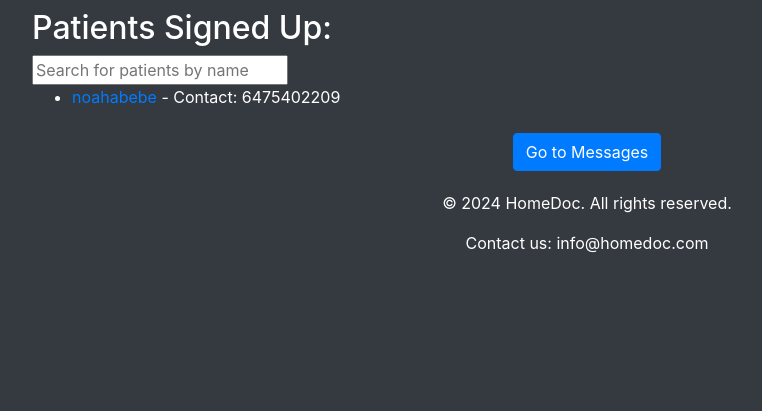
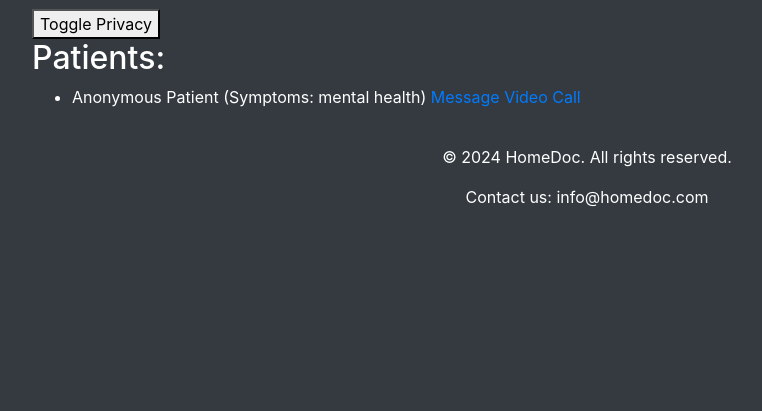
Before and after one commit to Noahabebe/HomeDoc, a Flask app: page /dashboard in a window 1280 px wide. Shown: the part 173-584 px from the top of the page, without its empty margins (53-815 px from the left). Run offline with Flask 3, Linux system fonts and the light colour scheme; the visitor is signed in with stand-in values (Sample User, id 1); data comes from the database, SQL or seed files in the repository; both versions use the stored data as it was after the commit; some libraries are stand-ins or nearby versions.

Commit message:
fix 2 communication messages

```diff
--- a/app.py
+++ b/app.py
@@ -6,6 +6,23 @@ from flask_socketio import SocketIO, emit
 from communication import communication_bp
 from database import DatabaseConnection
 import subprocess
+import hashlib
+
+id_mapping = {}
+
+def hash_id(user_id):
+    # Hash the user ID
+    hashed = hashlib.sha256(str(user_id).encode()).hexdigest()
+
+    # Store the mapping
+    id_mapping[hashed] = user_id
+
+    return hashed
+
+def unhash_id(hashed_id):
+    # Return the original user ID if the hashed ID exists in the mapping
+    return id_mapping.get(hashed_id, None)
+
 app = Flask(__name__)
 
 app.register_blueprint(communication_bp, url_prefix='/communication')
@@ -20,12 +37,6 @@ from database import DatabaseConnection
 # Function to search and download doctor info
 
 
-
-
-def search_and_download_gmc(doctor_name=None):
-    # Example implementation for GMC (UK)
-    # Add the scraping logic for GMC's website here
-    pass
 
 def search_and_download_ahpra(doctor_name=None):
     with sync_playwright() as playwright:
@@ -253,8 +264,6 @@ def doctor_search():
                 print("State is required for AMA!")
                 return render_template('doctor_search.html', error="State or ZIP code is required for AMA!")
             search_results = search_and_download_ama(doctor_name=doctor_name, state=state)
-        elif region == 'GMC':
-            search_results = search_and_download_gmc(doctor_name)
         elif region == 'AHPRA':
             search_results = search_and_download_ahpra(doctor_name=doctor_name)
         elif region == 'HPCSA':
@@ -320,7 +329,7 @@ def finalize_signup():
     db.add_doctor(doctor_name, doctor_phone, doctor_location, doctor_specialization, doctor_username, doctor_password)
 
     flash("Sign-up successful! Confirmation text sent.")
-    return redirect(url_for('dashboard', user_type='doctor'))
+    return redirect(url_for('doctor_login'))
 
 # Sign up route for patients
 @app.route("/patient_signup", methods=["GET", "POST"])
@@ -330,9 +339,10 @@ def patient_signup():
         patient_phone = request.form.get('patient_phone')
         patient_username = request.form.get('patient_username')
         patient_password = request.form.get('patient_password')
+        symptoms = request.form['symptoms']
 
         db = DatabaseConnection()
-        db.add_patient(patient_name, patient_phone, patient_username, patient_password)
+        db.add_patient(patient_name, patient_phone, patient_username, patient_password, symptoms)
 
         flash("Sign-up successful!")
         return redirect(url_for('dashboard', user_type='patient'))
@@ -379,7 +389,6 @@ def patient_login():
 
     return render_template("patient_login.html")
 
-# Dashboard route
 @app.route("/dashboard")
 def dashboard():
     if 'username' not in session:
@@ -390,23 +399,155 @@ def dashboard():
     username = session.get('username')
 
 
+
     if user_type == 'doctor':
-        user_info = db.get_doctor_by_username(username)
         patients = db.get_patients()
-        return render_template("dashboard.html", user_type=user_type, user_info=user_info, patients=patients)
+        for patient in patients:
+         patient['hashed_id'] = hash_id(patient['id'])
+        return render_template('dashboard.html', patients=patients, user_type='doctor', username=username, id1=patient['hashed_id'])
+    elif user_type == 'patient':
+        doctors = db.get_doctors()
+        for doctor in doctors:
+         doctor['hashed_id'] = hash_id(doctor['id'])
+        return render_template('dashboard.html', doctors=doctors, user_type='patient', username=username, id1=doctor['hashed_id'])
+    return redirect(url_for('login'))
+
+@app.route('/message/<recipient_id>', methods=['GET'])
+def message(recipient_id):
+    current_username = session.get('username')
+    user_type = session.get('user_type')
+
+    actual_recipient_id = unhash_id(recipient_id)
+    # Fetch recipient's details from the database
+    db = DatabaseConnection()
+    recipient_details = db.get_contact_details(actual_recipient_id, user_type)
+
+    # Check privacy settings
+    if db.is_privacy_off_for_both(current_username, recipient_details['username']):
+         recipient_display_name = recipient_details['name']
+    else:
+
+        recipient_display_name = recipient_id
+
+
+    return render_template('message.html',
+                           recipient_username=recipient_display_name,
+                           user_id=current_username)
+
+@app.route('/send_message', methods=['POST'])
+def send_message():
+    sender_id = request.json.get('sender_id')
+
+    recipient_id = request.json.get('recipient_id')
+    message = request.json.get('message')
+    user_type = session.get('user_type')
+    db = DatabaseConnection()
+    actual_sender_id = unhash_id(sender_id)
+    actual_recipient_id = unhash_id(recipient_id)
+
+
+    if not (db.is_privacy_off_for_both(actual_sender_id, actual_recipient_id)):
+
+
+
+        sender_details = db.get_contact_details(actual_sender_id, user_type)
+        recipient_details = db.get_contact_details(actual_recipient_id, user_type)
+
+        hashed_sender_id = hash_id(sender_details['id'])
+        hashed_recipient_id = hash_id(recipient_details['id'])
+
+
+        emit('receive_message', {
+            'sender': hashed_sender_id,
+            'message': message
+        }, room=hashed_recipient_id)
+
+    else:
+        # Privacy disabled, use real usernames
+        sender_name = db.get_contact_details(actual_sender_id, user_type)['name']
+        recipient_name = db.get_contact_details(actual_recipient_id, user_type)['name']
+
+        # Emit the message with real usernames via Socket.IO
+        emit('receive_message', {
+            'sender': sender_name,
+            'message': message
+        }, room=recipient_name)
+
+    return jsonify({'status': 'Message sent successfully'}), 200
+
+
+@app.route('/match_doctors', methods=['POST'])
+def match_doctors():
+    db = DatabaseConnection()
+    price_min = request.form.get('price_min')
+    price_max = request.form.get('price_max')
+    doctors = db.match_doctors_anonymous(price_min, price_max)
+    return jsonify(doctors)
+
+
+# Privacy Toggle Route
+@app.route('/toggle_privacy', methods=['POST'])
+def toggle_privacy():
+    db = DatabaseConnection()
+    username = session.get('username')
+    user_type = session.get('user_type')
+    if user_type == 'doctor':
+        privacy_status = db.toggle_doctor_privacy(username)
 
     elif user_type == 'patient':
-        user_info = db.get_patient_by_username(username)
-        doctors = db.get_doctors()
-        return render_template("dashboard.html", user_type=user_type, user_info=user_info, doctors=doctors)
+        privacy_status = db.toggle_patient_privacy(username)
 
-    return "Error: Invalid user type"
+    return jsonify({'status': 'success', 'privacy': privacy_status})
+
+
+@app.route('/check_privacy_status', methods=['POST'])
+def check_privacy_status():
+    db = DatabaseConnection()
+    data = request.json
+    sender = data.get('sender')
+    recipient = data.get('recipient')
+    user_type = session.get('user_type')
+    # Check if both parties have privacy off
+    actual_recipient = unhash_id(recipient)
+    if db.is_privacy_off_for_both(sender, actual_recipient):
+        # Privacy is off, return contact details
+        contact_details = db.get_contact_details(actual_recipient, user_type)
+        return jsonify({'status': 'unlocked', 'details': contact_details})
+    else:
+        # Privacy still enabled, only messaging allowed
+        return jsonify({'status': 'locked'})
+
+
+
+
+# Video Call Route
+@app.route('/start_video_call', methods=['POST'])
+def start_video_call():
+    db = DatabaseConnection()
+
+    sender = request.json.get('sender')
+    recipient = request.json.get('recipient')
+    actual_sender= unhash_id(sender)
+    actual_recipient = unhash_id(recipient)
+
+    if db.is_privacy_off_for_both(actual_sender, actual_recipient):
+        return jsonify({'status': 'success', 'message': 'You can start a video call.'})
+    else:
+        return jsonify({'status': 'error', 'message': 'Both parties must disable privacy for video call.'})
+
+
+@app.route('/video_call/<recipient>')
+def video_call(recipient):
+    sender = session.get('username')
+    recipient = unhash_id(recipient)
+    return render_template('video_call.html', sender=sender, recipient=recipient)
+
 
 # Settings Route
 @app.route("/settings", methods=['GET', 'POST'])
 def settings():
     if 'username' not in session:
-        return redirect(url_for('login'))  # Redirect to login if not logged in
+        return redirect(url_for('login'))
 
     db = DatabaseConnection()
     current_username = session.get('username')
@@ -428,62 +569,67 @@ def settings():
         # Update user info in the database
         if user_type == 'doctor':
             specialization = request.form.get('specialization')
-            db.update_doctor_info(current_username, name, phone, new_username, new_password, specialization)  # Adjust based on your method
+            db.update_doctor_info(current_username, name, phone, new_username, new_password, specialization)
         else:
-            db.update_patient_info(current_username, name, phone, new_username, new_password)  # Adjust based on your method
+            db.update_patient_info(current_username, name, phone, new_username, new_password)
 
         # Update session username if it has changed
         if new_username != current_username:
             session['username'] = new_username
 
-        return redirect(url_for('dashboard'))  # Redirect to dashboard after update
+        return redirect(url_for('dashboard'))
 
     return render_template("settings.html", user_info=user_info, user_type=user_type)
 
-@app.route('/message/<recipient_username>')
-def message(recipient_username):
-    current_user = get_current_user()
-    if not current_user:
-        return redirect(url_for('login'))
 
-    # Check if recipient is a valid username
+# Socket.IO events for messaging
+@socketio.on('send_message')
+def handle_message(data):
+    sender = data['sender']
+    recipient = data['recipient']
+    message = data['message']
+    user_type = session.get('user_type')
     db = DatabaseConnection()
-    user_type = session.get('user_type')
-    if user_type == 'doctor':
-        recipient_user = db.get_doctor_by_username(recipient_username)
+    actual_sender= unhash_id(sender)
+    actual_recipient = unhash_id(recipient)
+
+    if not (db.is_privacy_off_for_both(actual_sender, actual_recipient)):
+        # Privacy is enabled: Send anonymous message
+        sender_id = db.get_contact_details(actual_sender, user_type)['id']
+        hash_sender_id = hash_id(sender_id)
+
+        emit('receive_message', {'sender': hash_sender_id, 'message': message}, room=recipient)
     else:
-        recipient_user = db.get_patient_by_username(recipient_username)
-
-
-    # Render the message page with the recipient's username
-    return render_template('message.html', recipient_username=recipient_username)
+        # Privacy is disabled: Send real message
+        sender_name = db.get_contact_details(actual_sender, user_type)['name']
+        emit('receive_message', {'sender': sender_name, 'message': message}, room=recipient)
 
 
 
-@app.route('/messages')
-def messages():
-    return render_template('messages.html')
+
+
 
 @socketio.on('offer')
 def handle_offer(data):
-    # Handle the received offer
     socketio.emit('offer', data, broadcast=True)
+
 
 @socketio.on('answer')
 def handle_answer(data):
-    # Handle the received answer
     socketio.emit('answer', data, broadcast=True)
+
 
 @socketio.on('ice_candidate')
 def handle_ice_candidate(data):
-    # Handle the received ICE candidate
     socketio.emit('ice_candidate', data, broadcast=True)
+
 
 # Logout Route
 @app.route('/logout')
 def logout():
-    session.pop('username', None)  # Remove username from session
-    return redirect(url_for('index'))  # Redirect to the home page
+    session.pop('username', None)
+    return redirect(url_for('index'))
+
 
 if __name__ == "__main__":
     socketio.run(app, debug=True, allow_unsafe_werkzeug=True)
--- a/templates/dashboard.html
+++ b/templates/dashboard.html
@@ -1,101 +1,87 @@
 <!DOCTYPE html>
 <html lang="en">
 <head>
-    <meta charset="UTF-8" />
-    <meta name="viewport" content="width=device-width, initial-scale=1.0" />
+    <meta charset="UTF-8">
+    <meta name="viewport" content="width=device-width, initial-scale=1.0">
     <title>{{ user_type.capitalize() }} Dashboard</title>
-    <link
-      rel="stylesheet"
-      href="{{ url_for('static', filename='css/style.css') }}"
-    />
+    <link rel="stylesheet" href="{{ url_for('static', filename='css/style.css') }}">
     <script src="https://code.jquery.com/jquery-3.6.0.min.js"></script>
     <script src="https://cdn.socket.io/4.0.0/socket.io.min.js"></script>
 </head>
 <body>
-    {% extends "base.html" %} {% block title %}Dashboard{% endblock %} {% block
-    content %}
+    {% extends "base.html" %}
+    {% block title %}Dashboard{% endblock %}
+    {% block content %}
     <div class="container">
         <div class="dashboard-content">
             <h1>Welcome to the {{ user_type.capitalize() }} Dashboard</h1>
+            <button id="toggle-privacy">Toggle Privacy</button>
 
             {% if user_type == 'doctor' %}
-        <h2>Patients Signed Up:</h2>
-        <input
-          type="text"
-          id="patient-search"
-          placeholder="Search for patients by name"
-        />
+                <h2>Patients:</h2>
                 <ul id="patient-list">
                     {% for patient in patients %}
-          <li class="patient-item" data-username="{{ patient.username }}">
-            <a
-              href="{{ url_for('message', recipient_username=patient.username) }}"
-              >{{ patient.name }}</a
-            >
-            - Contact: {{ patient.phone }}
+                        <li>
+                            {% if patient.privacy_status == 'off' %}
+                                {{ patient.name }} (Symptoms: {{ patient.symptoms }})
+                            {% else %}
+                                Anonymous Patient (Symptoms: {{ patient.symptoms }})
+                            {% endif %}
+                            <a class="message-btn" href="{{ url_for('message', recipient_id=id1) }}">Message</a>
+                            <a class="video-call-btn" data-recipient="{{ id1 }}" class="disabled">Video Call</a>
                         </li>
-
-          {% else %}
-          <p>No patients have signed up yet.</p>
                     {% endfor %}
                 </ul>
 
             {% elif user_type == 'patient' %}
-        <h2>Doctors Available:</h2>
-        <input
-          type="text"
-          id="doctor-search"
-          placeholder="Search for doctors by name"
-        />
+                <h2>Doctors:</h2>
                 <ul id="doctor-list">
                     {% for doctor in doctors %}
-          <li class="doctor-item" data-username="{{ doctor.username }}">
-            <a
-              href="{{ url_for('message', recipient_username=doctor.username) }}"
-              >{{ doctor.name }} {{ doctor.username }}</a
-            >
-            - {{ doctor.specialization }} - {{ doctor.location }} Contact: {{
-            doctor.phone }}
+                        <li>
+                            {% if doctor.privacy_status == 'off' %}
+                                Dr. {{ doctor.name }} (Specialization: {{ doctor.specialization }})
+                            {% else %}
+                                Anonymous Doctor (Specialization: {{ doctor.specialization }})
+                            {% endif %}
+                            <a class="message-btn" href="{{ url_for('message', recipient_id=id1) }}">Message</a>
+                            <a class="video-call-btn" data-recipient="{{ id1 }}" class="disabled">Video Call</a>
                         </li>
-          {% else %}
-          <p>No doctors have signed up yet.</p>
                     {% endfor %}
                 </ul>
-
             {% endif %}
-      </div>
-
-      <div class="text-center mt-4">
-        <a href="{{ url_for('messages') }}" class="btn btn-primary"
-          >Go to Messages</a
-        >
         </div>
     </div>
 
     <script>
-      $(document).ready(function () {
-        // Function to filter the list based on the search input
-        function filterList(searchInput, listId) {
-          var query = searchInput.val().toLowerCase();
-          $(listId + " .list-item").each(function () {
-            var itemText = $(this).text().toLowerCase();
-            if (itemText.indexOf(query) === -1) {
-              $(this).hide();
+        $(document).ready(function() {
+            const currentUser = "{{ username }}"; // Assuming the current username is passed in template context
+
+            // Toggle privacy for the current user
+            $('#toggle-privacy').click(function() {
+                $.post('/toggle_privacy', function(response) {
+                    alert('Privacy settings updated');
+                    // Check new privacy status to enable/disable video call buttons
+                    checkPrivacyStatus();
+                });
+            });
+
+            // Function to check privacy status and enable/disable video call buttons
+            function checkPrivacyStatus() {
+                $('.video-call-btn').each(function() {
+                    const recipient = $(this).data('recipient');
+
+                    $.post('/check_privacy_status', { sender: currentUser, recipient: recipient }, function(data) {
+                        if (data.status === 'unlocked') {
+                            $(this).removeClass('disabled').attr('href', "{{ url_for('video_call', recipient='') }}" + recipient); // Set the link
                         } else {
-              $(this).show();
+                            $(this).addClass('disabled').removeAttr('href'); // Disable the link
                         }
+                    }.bind(this));
                 });
             }
 
-        // Attach search functionality to the patient search input
-        $("#patient-search").on("input", function () {
-          filterList($(this), "#patient-list");
-        });
-
-        // Attach search functionality to the doctor search input
-        $("#doctor-search").on("input", function () {
-          filterList($(this), "#doctor-list");
-        });
+            // Initial check for video call buttons on page load
+            checkPrivacyStatus();
         });
     </script>
     {% endblock %}
--- a/templates/patient_signup.html
+++ b/templates/patient_signup.html
@@ -25,6 +25,8 @@
             <input type="text" name="patient_username" required>
             <label>Password:</label>
             <input type="password" name="patient_password" required>
+            <label for="symptoms">Symptoms:</label>
+            <textarea id="symptoms" name="symptoms" required></textarea>
             <button type="submit">Sign Up</button>
         </form>
 
```
Also changed, not shown: database.py (+137 -22 lines), script/scripts.js (added, +50 -0 lines), script/video_call.js (added, +28 -0 lines), templates/message.html (+31 -14 lines), templates/video_call.html (+6 -95 lines), app_database.db. Lines whose indentation alone changed are shown as unchanged.
